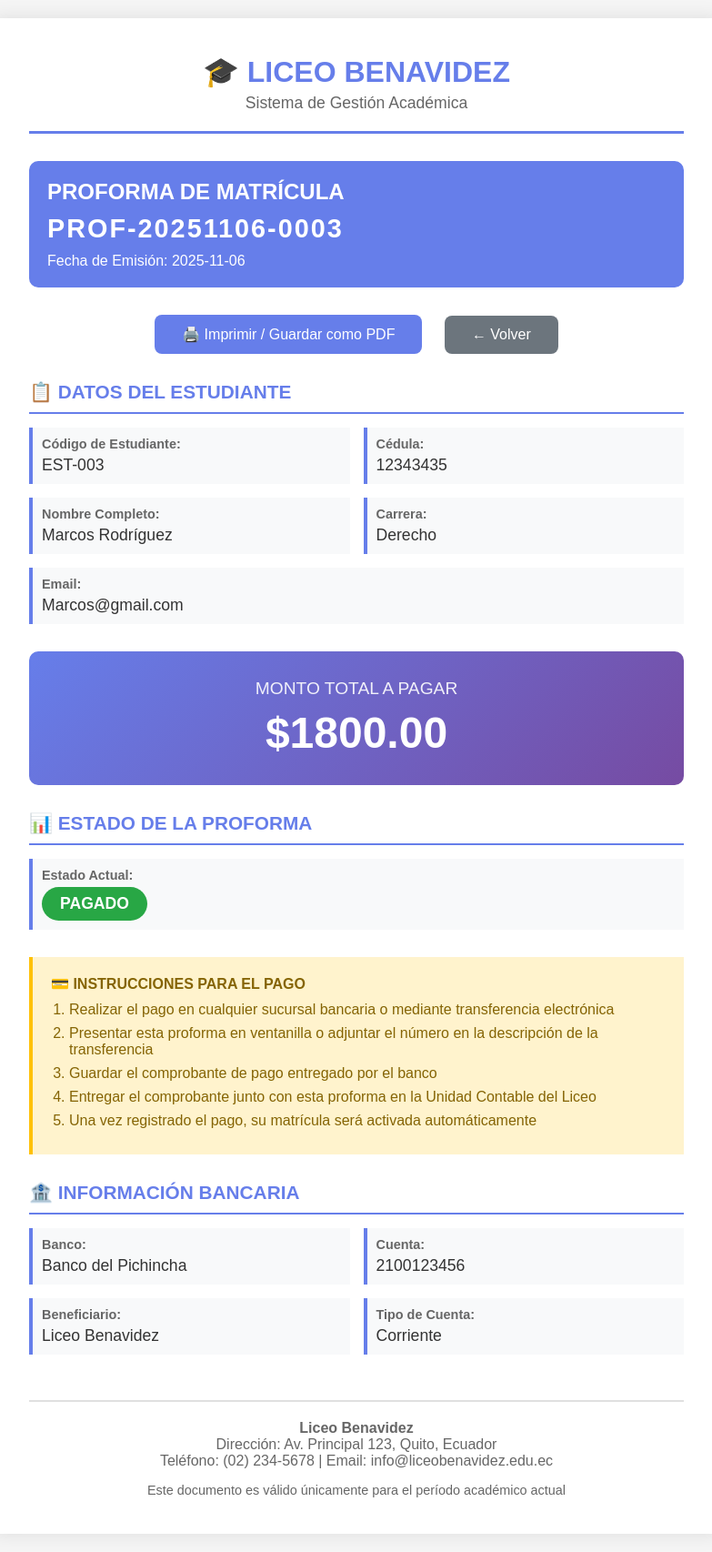
After one commit to JonaF3/SistemaAcademico-Alma, a Flask app: a page that uses templates/ver_proforma.html in a window 1280 px wide. The commit adds this page. Shown: the whole page at 91% size, without its empty margins (248-1031 px from the left). Run offline with Flask 3, Linux system fonts and the light colour scheme; data comes from the database, SQL or seed files in the repository.

Commit message:
Proforma Ver

```diff
--- a/app.py
+++ b/app.py
@@ -271,5 +271,29 @@ def consultar_proforma(numero_proforma):
     except Exception as e:
         return jsonify({'error': str(e)}), 500
 
+
+@app.route('/proforma/<numero_proforma>')
+def ver_proforma(numero_proforma):
+    """Ver detalles de una proforma (para imprimir/guardar como PDF)"""
+    conn = get_db_connection()
+
+    proforma = conn.execute('''
+        SELECT p.*, e.nombre, e.apellido, e.cedula, e.carrera, e.email
+        FROM proformas p
+        JOIN estudiantes e ON p.id_estudiante = e.id
+        WHERE p.numero_proforma = ?
+    ''', (numero_proforma,)).fetchone()
+
+    conn.close()
+
+    if not proforma:
+        flash('❌ Proforma no encontrada', 'error')
+        return redirect(url_for('index'))
+
+    return render_template('ver_proforma.html', proforma=proforma)
+
+
+
+
 if __name__ == '__main__':
     app.run(host='0.0.0.0', port=5000, debug=True)
--- /dev/null
+++ b/templates/ver_proforma.html
@@ -0,0 +1,328 @@
+<!DOCTYPE html>
+<html lang="es">
+<head>
+    <meta charset="UTF-8">
+    <meta name="viewport" content="width=device-width, initial-scale=1.0">
+    <title>Proforma {{ proforma.numero_proforma }}</title>
+    <style>
+        @media print {
+            .no-print { display: none; }
+            body { margin: 0; padding: 20px; }
+        }
+
+        * {
+            margin: 0;
+            padding: 0;
+            box-sizing: border-box;
+        }
+
+        body {
+            font-family: 'Arial', sans-serif;
+            background: #f5f5f5;
+            padding: 20px;
+        }
+
+        .container {
+            max-width: 800px;
+            margin: 0 auto;
+            background: white;
+            padding: 40px;
+            box-shadow: 0 0 20px rgba(0,0,0,0.1);
+        }
+
+        .header {
+            text-align: center;
+            border-bottom: 3px solid #667eea;
+            padding-bottom: 20px;
+            margin-bottom: 30px;
+        }
+
+        .header h1 {
+            color: #667eea;
+            font-size: 2em;
+            margin-bottom: 5px;
+        }
+
+        .header p {
+            color: #666;
+            font-size: 1.1em;
+        }
+
+        .proforma-info {
+            background: #667eea;
+            color: white;
+            padding: 20px;
+            border-radius: 10px;
+            margin-bottom: 30px;
+        }
+
+        .proforma-info h2 {
+            font-size: 1.5em;
+            margin-bottom: 10px;
+        }
+
+        .proforma-numero {
+            font-size: 1.8em;
+            font-weight: bold;
+            letter-spacing: 2px;
+        }
+
+        .section {
+            margin-bottom: 30px;
+        }
+
+        .section h3 {
+            color: #667eea;
+            border-bottom: 2px solid #667eea;
+            padding-bottom: 10px;
+            margin-bottom: 15px;
+            font-size: 1.3em;
+        }
+
+        .info-grid {
+            display: grid;
+            grid-template-columns: 1fr 1fr;
+            gap: 15px;
+        }
+
+        .info-item {
+            padding: 10px;
+            background: #f8f9fa;
+            border-left: 4px solid #667eea;
+        }
+
+        .info-item label {
+            display: block;
+            font-weight: bold;
+            color: #666;
+            font-size: 0.9em;
+            margin-bottom: 5px;
+        }
+
+        .info-item .value {
+            font-size: 1.1em;
+            color: #333;
+        }
+
+        .monto-box {
+            background: linear-gradient(135deg, #667eea 0%, #764ba2 100%);
+            color: white;
+            padding: 30px;
+            border-radius: 10px;
+            text-align: center;
+            margin: 30px 0;
+        }
+
+        .monto-box label {
+            font-size: 1.2em;
+            display: block;
+            margin-bottom: 10px;
+            opacity: 0.9;
+        }
+
+        .monto-box .monto {
+            font-size: 3em;
+            font-weight: bold;
+        }
+
+        .estado {
+            display: inline-block;
+            padding: 8px 20px;
+            border-radius: 20px;
+            font-weight: bold;
+            font-size: 1em;
+        }
+
+        .estado.pendiente {
+            background: #ffc107;
+            color: #000;
+        }
+
+        .estado.pagado {
+            background: #28a745;
+            color: white;
+        }
+
+        .footer {
+            margin-top: 50px;
+            padding-top: 20px;
+            border-top: 2px solid #e0e0e0;
+            text-align: center;
+            color: #666;
+        }
+
+        .instrucciones {
+            background: #fff3cd;
+            border-left: 4px solid #ffc107;
+            padding: 20px;
+            margin: 30px 0;
+        }
+
+        .instrucciones h4 {
+            color: #856404;
+            margin-bottom: 10px;
+        }
+
+        .instrucciones ol {
+            margin-left: 20px;
+        }
+
+        .instrucciones li {
+            margin: 8px 0;
+            color: #856404;
+        }
+
+        .buttons {
+            text-align: center;
+            margin: 30px 0;
+        }
+
+        .btn {
+            display: inline-block;
+            padding: 12px 30px;
+            margin: 0 10px;
+            border: none;
+            border-radius: 8px;
+            font-size: 1em;
+            cursor: pointer;
+            text-decoration: none;
+            transition: all 0.3s;
+        }
+
+        .btn-print {
+            background: #667eea;
+            color: white;
+        }
+
+        .btn-print:hover {
+            background: #764ba2;
+        }
+
+        .btn-back {
+            background: #6c757d;
+            color: white;
+        }
+
+        .btn-back:hover {
+            background: #5a6268;
+        }
+
+        @page {
+            margin: 20mm;
+        }
+    </style>
+</head>
+<body>
+    <div class="container">
+        <!-- Encabezado -->
+        <div class="header">
+            <h1>🎓 LICEO BENAVIDEZ</h1>
+            <p>Sistema de Gestión Académica</p>
+        </div>
+
+        <!-- Información de la Proforma -->
+        <div class="proforma-info">
+            <h2>PROFORMA DE MATRÍCULA</h2>
+            <div class="proforma-numero">{{ proforma.numero_proforma }}</div>
+            <p style="margin-top: 10px;">Fecha de Emisión: {{ proforma.fecha_generacion[:10] }}</p>
+        </div>
+
+        <!-- Botones (solo visible en pantalla) -->
+        <div class="buttons no-print">
+            <button onclick="window.print()" class="btn btn-print">🖨️ Imprimir / Guardar como PDF</button>
+            <a href="{{ url_for('index') }}" class="btn btn-back">← Volver</a>
+        </div>
+
+        <!-- Datos del Estudiante -->
+        <div class="section">
+            <h3>📋 DATOS DEL ESTUDIANTE</h3>
+            <div class="info-grid">
+                <div class="info-item">
+                    <label>Código de Estudiante:</label>
+                    <div class="value">{{ proforma.codigo_estudiante }}</div>
+                </div>
+                <div class="info-item">
+                    <label>Cédula:</label>
+                    <div class="value">{{ proforma.cedula }}</div>
+                </div>
+                <div class="info-item">
+                    <label>Nombre Completo:</label>
+                    <div class="value">{{ proforma.nombre }} {{ proforma.apellido }}</div>
+                </div>
+                <div class="info-item">
+                    <label>Carrera:</label>
+                    <div class="value">{{ proforma.carrera }}</div>
+                </div>
+                <div class="info-item" style="grid-column: span 2;">
+                    <label>Email:</label>
+                    <div class="value">{{ proforma.email }}</div>
+                </div>
+            </div>
+        </div>
+
+        <!-- Monto a Pagar -->
+        <div class="monto-box">
+            <label>MONTO TOTAL A PAGAR</label>
+            <div class="monto">${{ "%.2f"|format(proforma.monto) }}</div>
+        </div>
+
+        <!-- Estado -->
+        <div class="section">
+            <h3>📊 ESTADO DE LA PROFORMA</h3>
+            <div class="info-item">
+                <label>Estado Actual:</label>
+                <div class="value">
+                    <span class="estado {{ proforma.estado }}">
+                        {{ proforma.estado.upper() }}
+                    </span>
+                </div>
+            </div>
+        </div>
+
+        <!-- Instrucciones de Pago -->
+        <div class="instrucciones">
+            <h4>💳 INSTRUCCIONES PARA EL PAGO</h4>
+            <ol>
+                <li>Realizar el pago en cualquier sucursal bancaria o mediante transferencia electrónica</li>
+                <li>Presentar esta proforma en ventanilla o adjuntar el número en la descripción de la transferencia</li>
+                <li>Guardar el comprobante de pago entregado por el banco</li>
+                <li>Entregar el comprobante junto con esta proforma en la Unidad Contable del Liceo</li>
+                <li>Una vez registrado el pago, su matrícula será activada automáticamente</li>
+            </ol>
+        </div>
+
+        <!-- Información Bancaria -->
+        <div class="section">
+            <h3>🏦 INFORMACIÓN BANCARIA</h3>
+            <div class="info-grid">
+                <div class="info-item">
+                    <label>Banco:</label>
+                    <div class="value">Banco del Pichincha</div>
+                </div>
+                <div class="info-item">
+                    <label>Cuenta:</label>
+                    <div class="value">2100123456</div>
+                </div>
+                <div class="info-item">
+                    <label>Beneficiario:</label>
+                    <div class="value">Liceo Benavidez</div>
+                </div>
+                <div class="info-item">
+                    <label>Tipo de Cuenta:</label>
+                    <div class="value">Corriente</div>
+                </div>
+            </div>
+        </div>
+
+        <!-- Pie de página -->
+        <div class="footer">
+            <p><strong>Liceo Benavidez</strong></p>
+            <p>Dirección: Av. Principal 123, Quito, Ecuador</p>
+            <p>Teléfono: (02) 234-5678 | Email: info@liceobenavidez.edu.ec</p>
+            <p style="margin-top: 15px; font-size: 0.9em;">
+                Este documento es válido únicamente para el período académico actual
+            </p>
+        </div>
+    </div>
+</body>
+</html>
```
Also changed, not shown: templates/index.html (+8 -0 lines).
